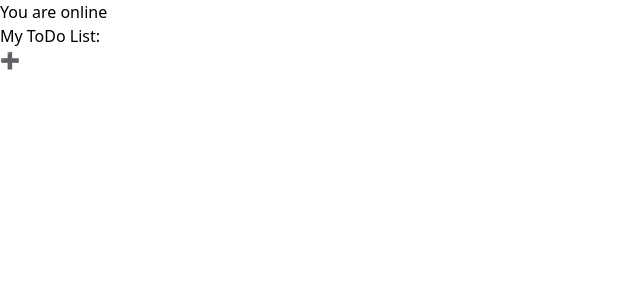
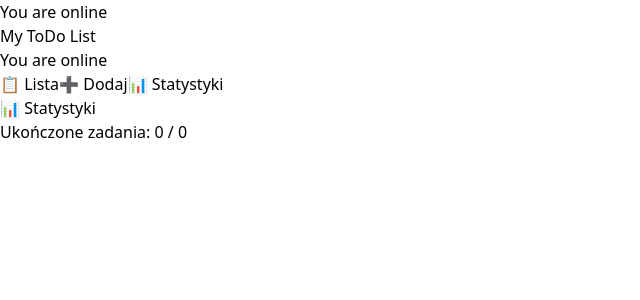
Before and after one commit to apinko/ToDoPWA, a React (Vite) app: page /stats in a window 1280 px wide. Shown: the top 300 px of the page, without its empty margins (0-640 px from the left). Built offline with nearby package versions, Linux system fonts and the light colour scheme.

Commit message:
add extra flow

```diff
--- a/package.json
+++ b/package.json
@@ -13,6 +13,7 @@
     "idb": "^8.0.1",
     "react": "^18.3.1",
     "react-dom": "^18.3.1",
+    "react-router-dom": "^7.1.5",
     "vite-plugin-copy": "^0.1.6"
   },
   "devDependencies": {
--- a/src/App.jsx
+++ b/src/App.jsx
@@ -1,14 +1,17 @@
-import { useEffect, useState } from 'react'
-import { openDB } from 'idb'
-import Header from './components/Header'
-import AddNewTaskForm from './components/AddNewTaskForm'
-import TaskList from './components/TaskList'
-import ConnectionStatus from './components/ConnectionStatus' // Importujemy status połączenia
+import { BrowserRouter as Router, Routes, Route } from 'react-router-dom';
+import { useEffect, useState } from 'react';
+import { openDB } from 'idb';
+import Header from './components/Header';
+import AddNewTaskForm from './components/AddNewTaskForm';
+import TaskList from './components/TaskList';
+import ConnectionStatus from './components/ConnectionStatus';
+
+// ✅ Sprawdź, czy masz plik Statistics.jsx w components
+import Statistics from './components/Statistics';
 
 function App() {
-  const [showNewTaskForm, setShowNewTaskForm] = useState(false)
-  const [taskList, setTaskList] = useState([])
-  const [editingTask, setEditingTask] = useState(null); // Zadanie do edycji
+  const [taskList, setTaskList] = useState([]);
+  const [editingTask, setEditingTask] = useState(null);
 
   const openDatabase = async () => {
     const db = await openDB('mytodo', 1, {
@@ -33,58 +36,26 @@ function App() {
     fetchTaskList();
   };
 
-  const deleteTask = async (id) => {
-    const db = await openDatabase();
-    await db.delete('mytodo_tasks', id);
-    fetchTaskList();
-  };
-
-  const updateTask = async (updatedTask) => {
-    const db = await openDatabase();
-    await db.put('mytodo_tasks', updatedTask);
-    setEditingTask(null);
-    fetchTaskList();
-  };
-
-  const confirmDelete = (id) => {
-    if (window.confirm("Czy na pewno chcesz usunąć to zadanie?")) {
-        deleteTask(id);
-    }
-  };
-
   useEffect(() => {
     fetchTaskList();
   }, []);
 
-  // Dodano useEffect, aby wykrywać nową wersję Service Workera i wymuszać odświeżenie
-  // Jeśli Service Worker znajdzie nową wersję, użytkownik zobaczy komunikat z prośbą o odświeżenie strony
-  useEffect(() => {
-    if ('serviceWorker' in navigator) {
-      navigator.serviceWorker.register('/sw.js').then((registration) => {
-          registration.addEventListener('updatefound', () => {
-              const newWorker = registration.installing;
-              newWorker.addEventListener('statechange', () => {
-                  if (newWorker.state === 'installed' && navigator.serviceWorker.controller) {
-                      if (confirm("Nowa wersja dostępna! Odświeżyć stronę?")) {
-                          window.location.reload();
-                      }
-                  }
-              });
-          });
-      });
-    }
-  }, []);
-
   return (
-    <div className='flex m-auto h-screen'>
-      <div className='relative flex flex-1 flex-col bg-teal-800 text-white items-center p-4'>
-        <ConnectionStatus /> {/* Poprawione – status połączenia nie jest już fixed */}
-        <Header />
-        {showNewTaskForm && <AddNewTaskForm addNewTask={addNewTask} setShowNewTaskForm={setShowNewTaskForm}/>}
-        { !showNewTaskForm && <TaskList taskList={taskList} deleteTask={deleteTask} setEditingTask={setEditingTask} updateTask={updateTask} editingTask={editingTask} setShowNewTaskForm={setShowNewTaskForm} />}
+    <Router>
+      <div className='flex m-auto h-screen'>
+        <div className='relative flex flex-1 flex-col bg-teal-800 text-white items-center p-4'>
+          <ConnectionStatus />
+          <Header /> {/* Dodaje linki nawigacyjne */}
+          <Routes>
+            <Route path="/" element={<TaskList taskList={taskList} setEditingTask={setEditingTask} />} />
+            <Route path="/add" element={<AddNewTaskForm addNewTask={addNewTask} />} />
+            {/* Sprawdź, czy plik Statistics.jsx istnieje */}
+            <Route path="/stats" element={<Statistics taskList={taskList} />} />
+          </Routes>
+        </div>
       </div>
-    </div>
-  )
+    </Router>
+  );
 }
 
-export default App
+export default App;
--- a/src/components/Header.jsx
+++ b/src/components/Header.jsx
@@ -1,5 +1,21 @@
+import { Link } from 'react-router-dom';
+import ConnectionStatus from './ConnectionStatus';
+
 export default function Header() {
   return (
-    <h1 className='mt-10 mb-4 text-xl text-inherit'>My ToDo List:</h1>
-  )
+    <div className="flex flex-col w-full p-4 bg-yellow-700 text-white rounded-lg shadow-md mb-6"> {/* Zwiększony odstęp poniżej */}
+      {/* Górny wiersz: Nazwa aplikacji + Status online */}
+      <div className="flex justify-between items-center w-full pb-2 border-b border-white">
+        <h1 className='text-xl font-bold text-yellow-300'>My ToDo List</h1>
+        <ConnectionStatus /> {/* Status online/offline */}
+      </div>
+
+      {/* Dolny wiersz: Nawigacja */}
+      <div className="flex justify-around items-center w-full pt-3 text-lg font-semibold">
+        <Link to="/" className="hover:text-gray-300">📋 Lista</Link>
+        <Link to="/add" className="hover:text-gray-300">➕ Dodaj</Link>
+        <Link to="/stats" className="hover:text-gray-300">📊 Statystyki</Link>
+      </div>
+    </div>
+  );
 }
--- /dev/null
+++ b/src/components/Statistics.jsx
@@ -0,0 +1,11 @@
+export default function Statistics({ taskList }) {
+    const completedTasks = taskList.filter(task => task.completed).length;
+    const totalTasks = taskList.length;
+
+    return (
+      <div className="p-4 text-center">
+        <h2 className="text-xl font-bold">📊 Statystyki</h2>
+        <p>Ukończone zadania: {completedTasks} / {totalTasks}</p>
+      </div>
+    );
+  }
--- a/src/components/TaskList.jsx
+++ b/src/components/TaskList.jsx
@@ -1,6 +1,6 @@
 import { useState } from 'react';
 
-export default function TaskList({ taskList, deleteTask, setEditingTask, updateTask, editingTask, setShowNewTaskForm }) {
+export default function TaskList({ taskList, deleteTask, setEditingTask, updateTask, editingTask }) {
     const [taskToDelete, setTaskToDelete] = useState(null);
 
     const handleDeleteClick = (task) => {
@@ -62,14 +62,6 @@ export default function TaskList({ taskList, deleteTask, setEditingTask, updateT
                     </div>
                 </div>
             )}
-
-            {/* Przycisk dodawania nowego zadania */}
-            <button
-                type="button"
-                onClick={() => setShowNewTaskForm(true)}
-                className="fixed bottom-6 right-6 bg-blue-500 text-white text-3xl font-bold w-16 h-16 flex items-center justify-center rounded-full shadow-lg hover:bg-blue-600 transition-transform transform hover:scale-110 z-50">
-                ➕
-            </button>
         </div>
     );
 }
```
Also changed, not shown: 1 other file (tests, documents, lock files or other folders).
